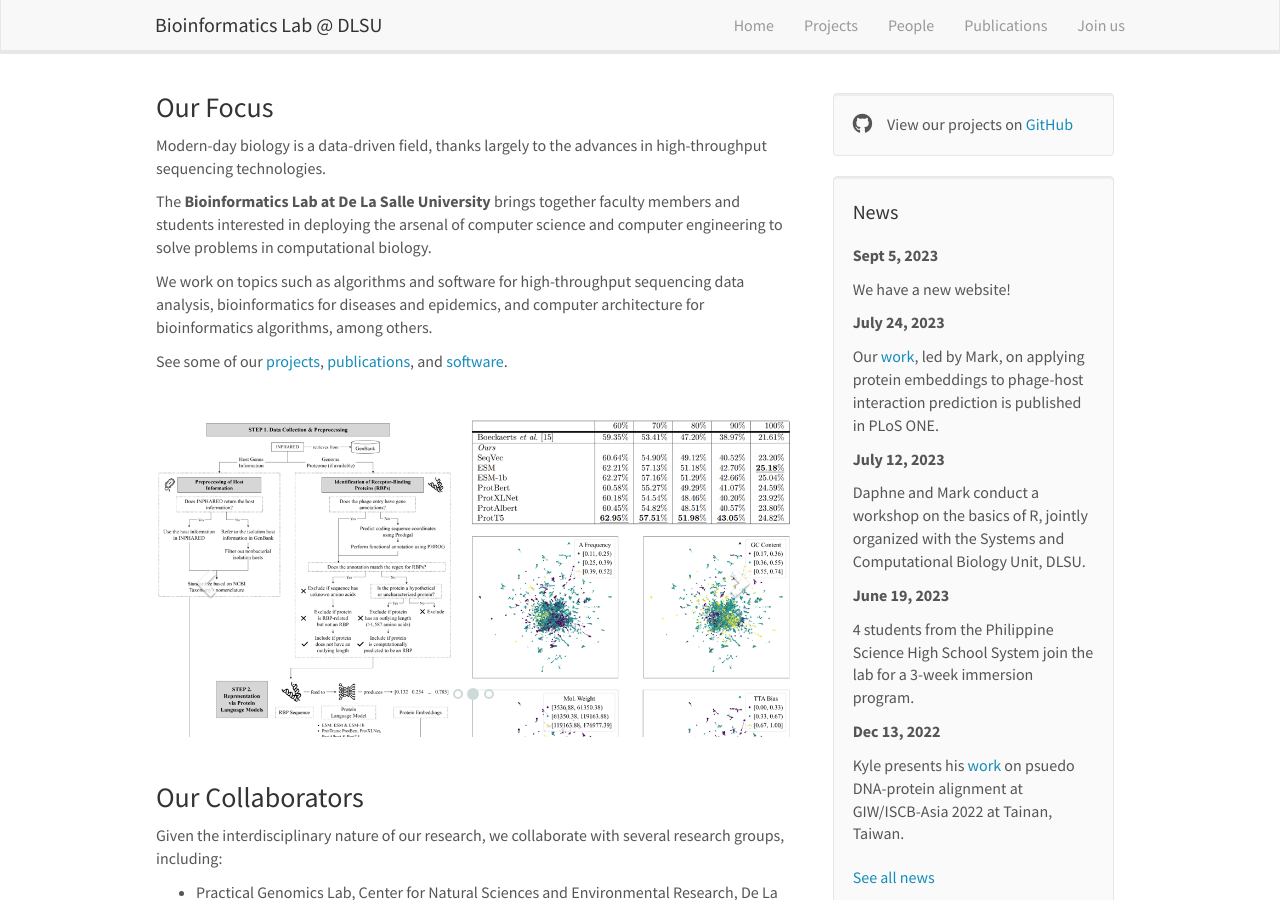
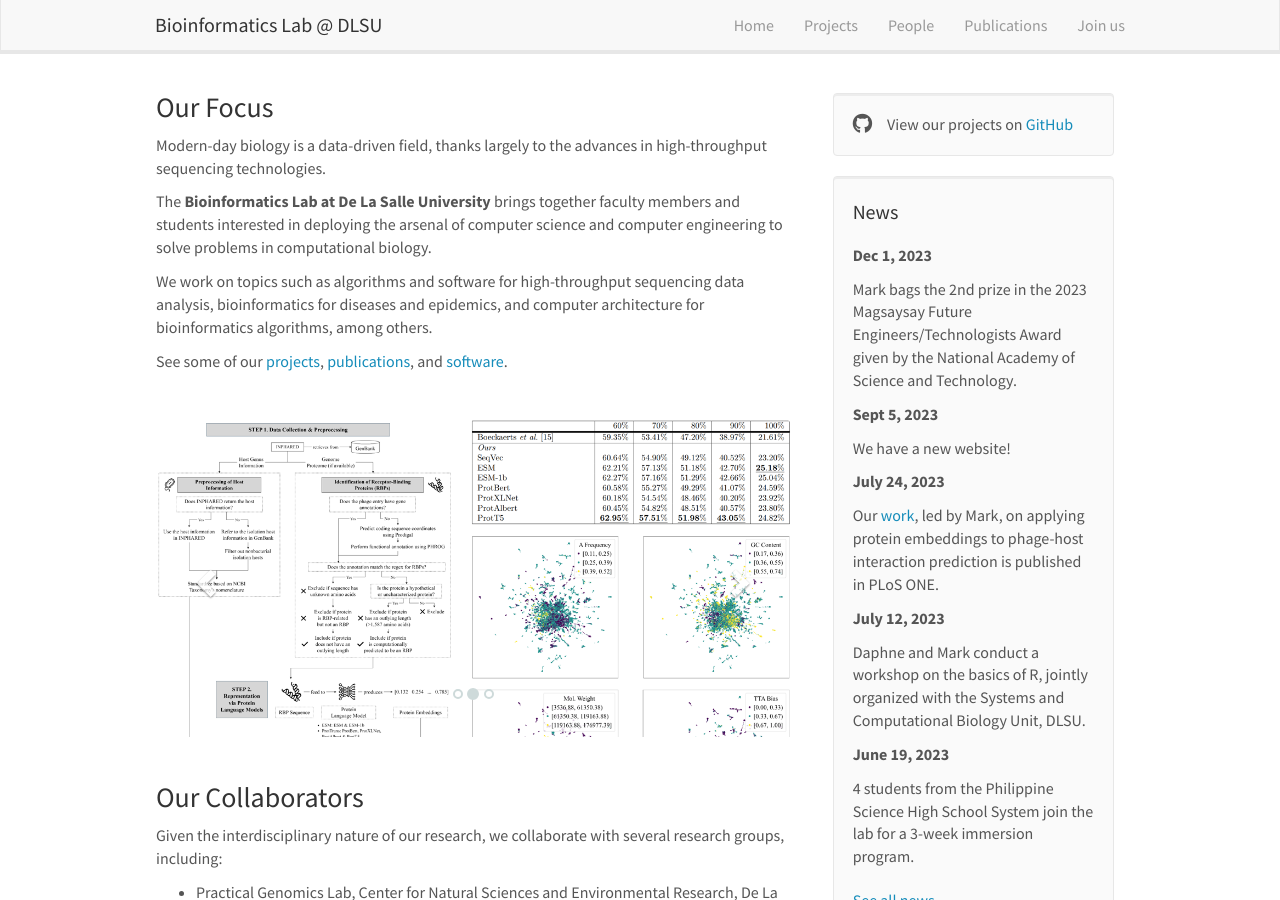
Before and after one commit to bioinfodlsu/bioinfodlsu.github.io, a Jekyll site: the page built from _pages/home.md, in a window 1280 px wide and 900 px high. Built offline with Jekyll 4.4.1, drawn with Linux system fonts in a browser that asks for light colours; nearby versions of some CDN libraries.

Commit message:
Add MFET news

```diff
--- a/_data/news.yml
+++ b/_data/news.yml
@@ -1,3 +1,6 @@
+- date: Dec 1, 2023
+  headline: Mark bags the 2nd prize in the 2023 Magsaysay Future Engineers/Technologists Award given by the National Academy of Science and Technology.
+
 - date: Sept 5, 2023
   headline: We have a new website!
 
```
